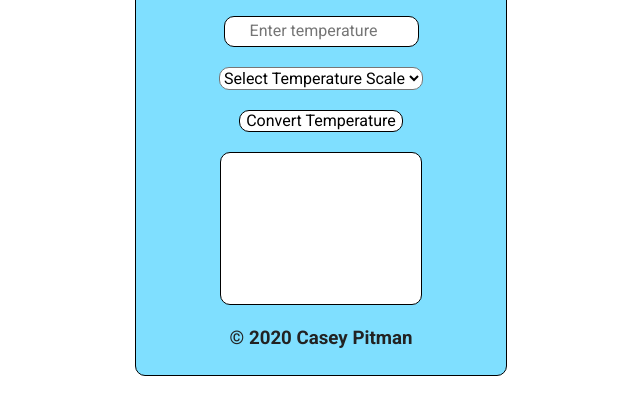
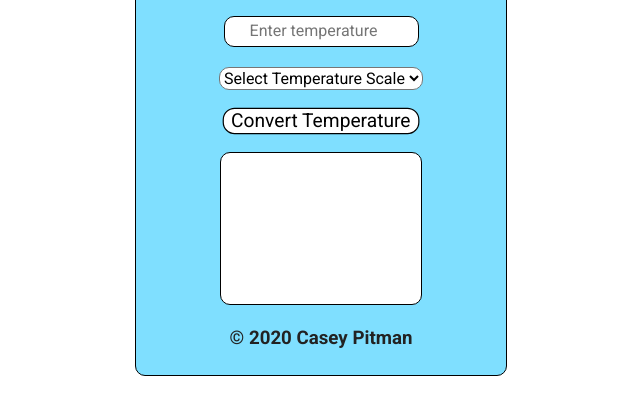
Before and after one commit to CaseyPitman/temperature-converter, a plain HTML site: page index.html in a window 1280 px wide. In both pictures the pointer is over the button "Convert Temperature". Shown: the part 200-614 px from the top of the page, without its empty margins (319-959 px from the left). Drawn offline with nearby package versions, Linux system fonts and the light colour scheme.

Commit message:
added hover styles for convert button

```diff
--- a/css/main.css
+++ b/css/main.css
@@ -136,6 +136,11 @@ textarea {
      background:white;
      border:1px solid #000000;
      border-radius:10px;
+   }
+
+   #convert-temp-button:hover{
+     transform:scale(1.2);
+     cursor:pointer;
    }
 
    #seasonal-image {
```
